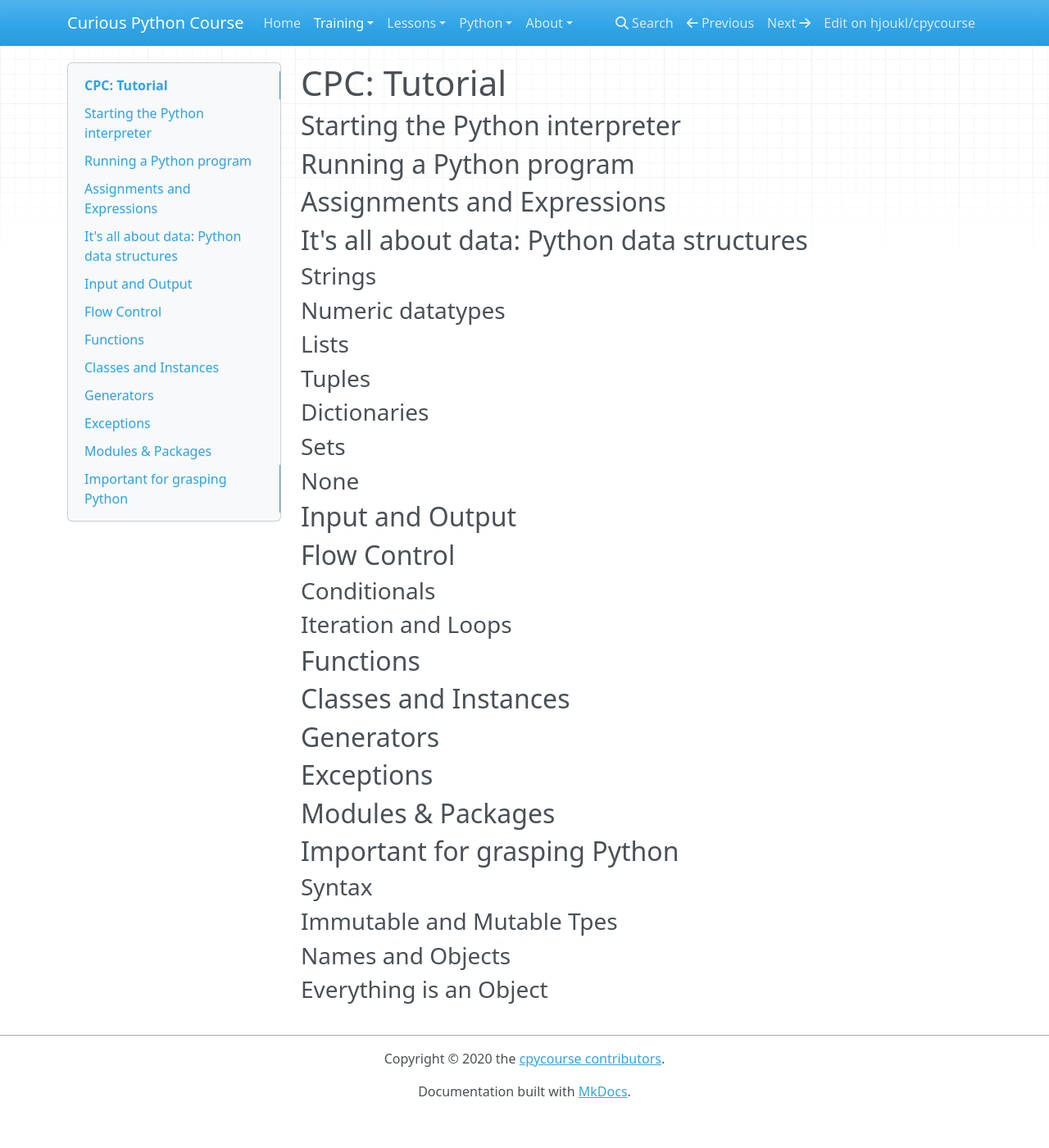
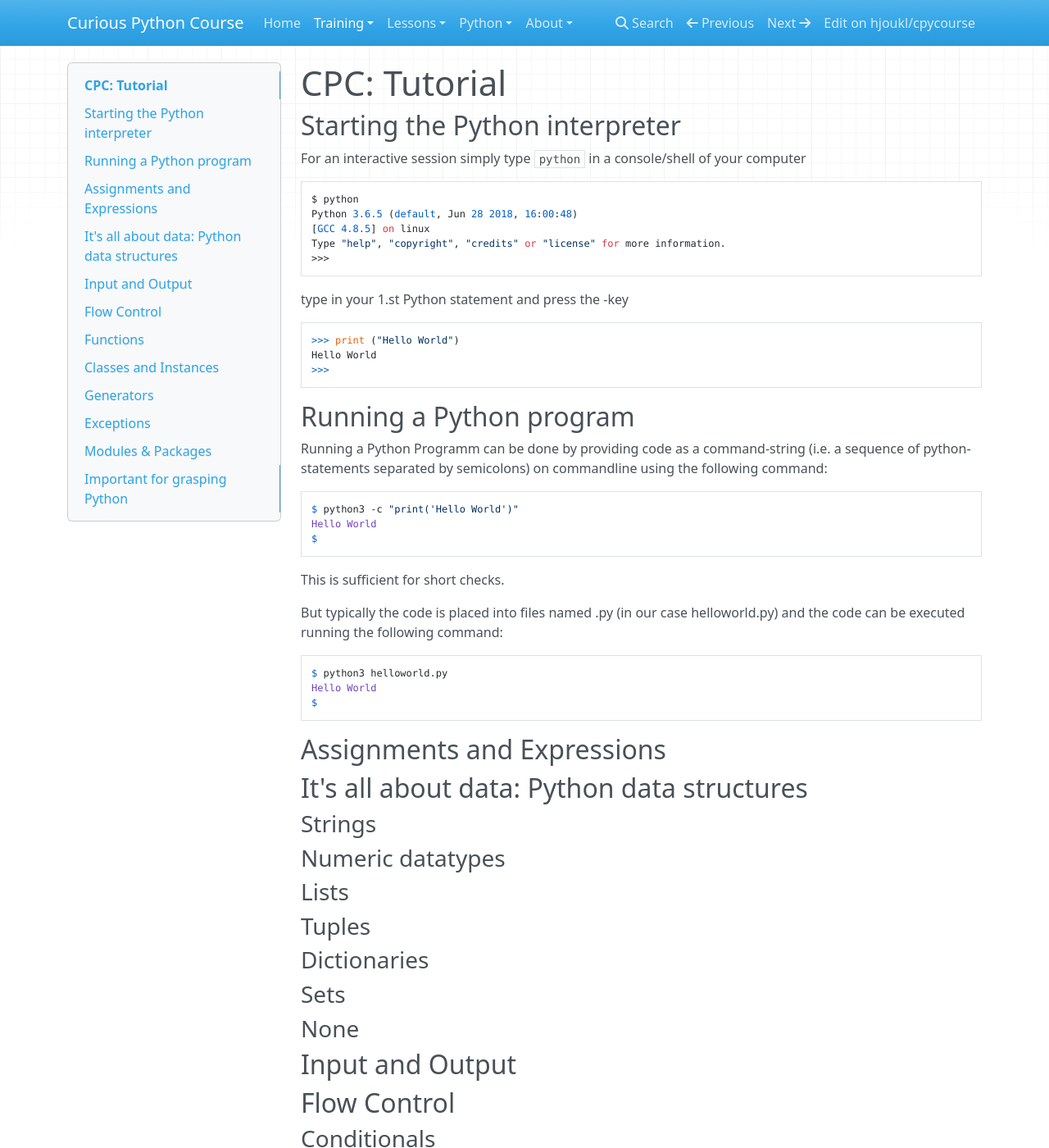
Before and after one commit to rkluger68/cpycourse, an MkDocs documentation site: the page built from docs/training/tutorial.md, in a window 1280 px wide and 1400 px high. Shown: the whole window at 82% size. Built offline with MkDocs 1.6.1, drawn with Linux system fonts in a browser that asks for light colours; nearby versions of some CDN libraries.

Commit message:
Update tutorial.md
Added content to  "Start the Python Interpreter" and "Running a Python Program"

```diff
--- a/docs/training/tutorial.md
+++ b/docs/training/tutorial.md
@@ -2,8 +2,40 @@
 
 ## Starting the Python interpreter
 
+For an interactive session simply type `python` in a console/shell of your computer
+
+    $ python
+    Python 3.6.5 (default, Jun 28 2018, 16:00:48)
+    [GCC 4.8.5] on linux
+    Type "help", "copyright", "credits" or "license" for more information.
+    >>>
+
+
+
+type in your 1.st Python statement and press the <enter>-key
+
+    >>> print ("Hello World")
+    Hello World
+    >>>
+
+
 
 ## Running a Python program
+
+Running a Python Programm can be done by providing code as a command-string (i.e. a sequence of python-statements separated by semicolons) on commandline using the following command:
+
+    $ python3 -c "print('Hello World')"
+    Hello World
+    $
+
+This is sufficient for short checks.
+
+But typically the code is placed into files named <module-name>.py (in our case helloworld.py)
+  and the code can be executed running the following command:
+
+    $ python3 helloworld.py
+    Hello World
+    $
 
 
 ## Assignments and Expressions
```
